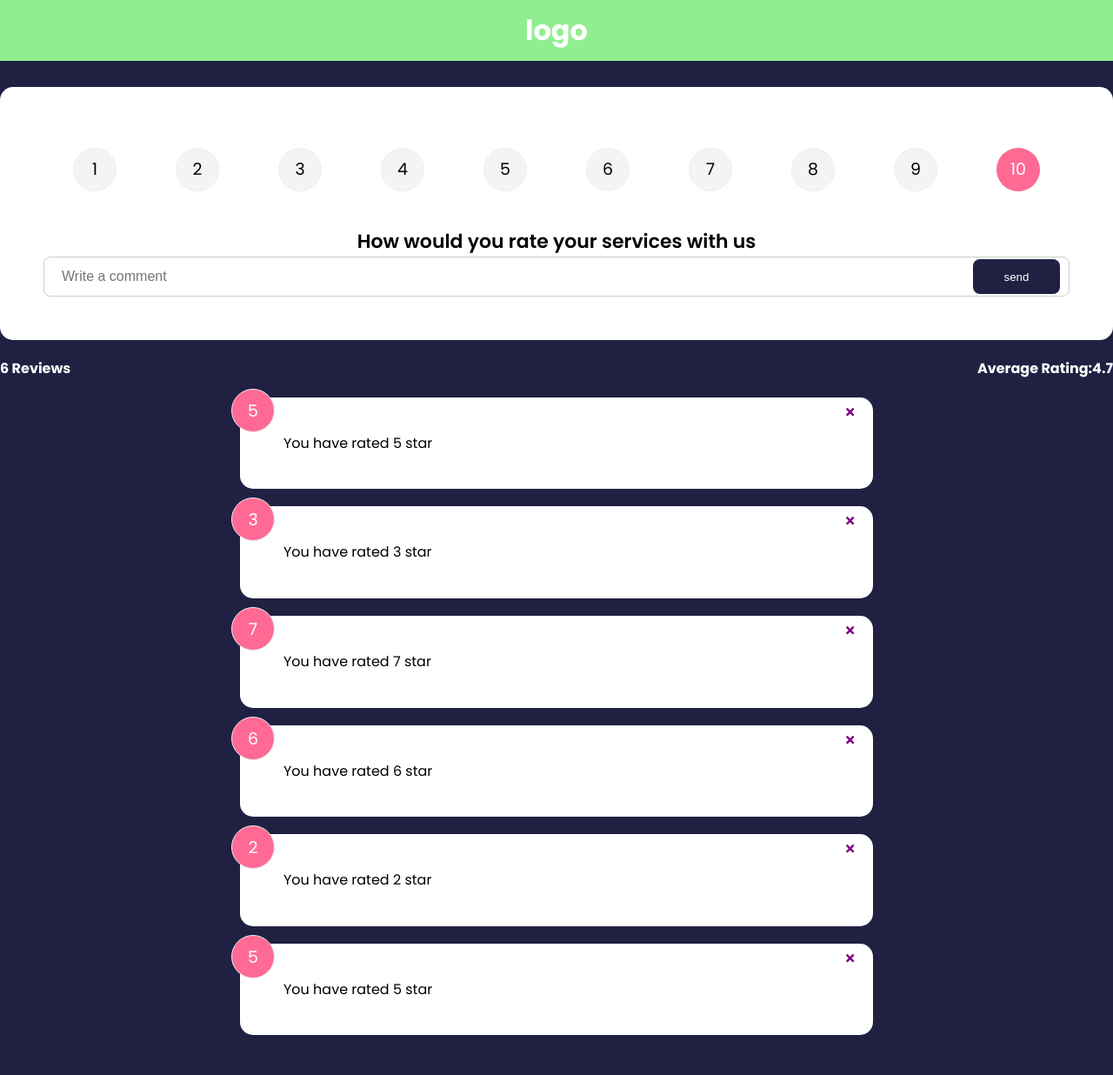
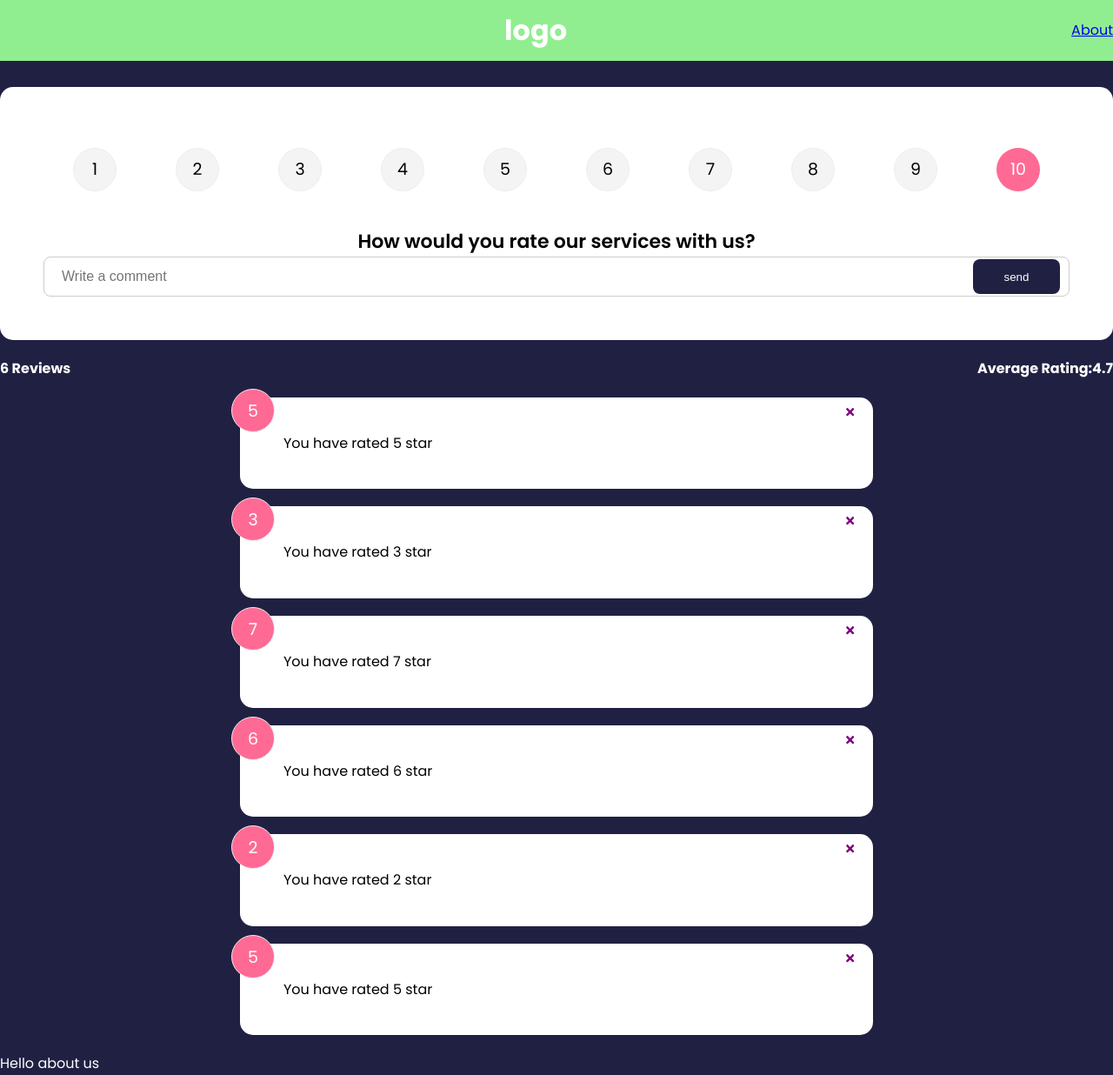
Before and after one commit to kofi-sammy/FeedbackApp, a React (Create React App) app: page /about in a window 1280 px wide. Shown: the whole page at 87% size. Before the commit the page ends 1210 px from the top, so only its background shows below. Built offline with nearby package versions, Linux system fonts and the light colour scheme.

Commit message:
Created a pages folder for routing

```diff
--- a/package.json
+++ b/package.json
@@ -6,10 +6,13 @@
     "@testing-library/jest-dom": "^5.16.1",
     "@testing-library/react": "^12.1.2",
     "@testing-library/user-event": "^13.5.0",
+    "framer-motion": "^4.1.17",
     "react": "^17.0.2",
     "react-dom": "^17.0.2",
     "react-icons": "^4.3.1",
-    "react-scripts": "5.0.0",
+    "react-router-dom": "^6.2.1",
+    "react-scripts": "^5.0.0",
+    "uuid": "^8.3.2",
     "web-vitals": "^2.1.4"
   },
   "scripts": {
--- a/src/App.js
+++ b/src/App.js
@@ -1,14 +1,16 @@
+
 import React,{useState} from 'react';
 import FeedbackForm from './components/FeedbackForm';
-
+import {v4 as uuidv4} from 'uuid';
 import FeedbackList from './components/FeedbackList';
 import FeedbackStats from './components/FeedbackStats';
 import Header from './components/Header';
 import FeedbackData from './data/FeedbackData';
+import{Routes, Route} from 'react-router-dom';
+import About from './Pages/About'
 
 
-
-const App = ({}) => {
+const App = () => {
   const [feedback, setFeedback] = useState(FeedbackData);
 
   const deleteFeedback=(id)=>{
@@ -17,16 +19,26 @@ const App = ({}) => {
     }
   }
 
+  const addFeedback = (newFeedback) =>{
+    newFeedback.id = uuidv4()
+    setFeedback([newFeedback, ...feedback])
+  }
+
   return (
-    <React.Fragment>
-        <Header bgColor='lightgreen' color='white'/>
-         <FeedbackForm/>
-        <FeedbackStats feedback={feedback}/>
-          <div className='container'>
-            <FeedbackList feedback={feedback}  handleDelete={deleteFeedback}/>
-          </div>
-    </React.Fragment>
+    <>
+          <Header bgColor='lightgreen' color='white'/>
+          <FeedbackForm addHandler={addFeedback}/>
+          <FeedbackStats feedback={feedback}/>
+            <div className='container'>
+              <FeedbackList feedback={feedback}  handleDelete={deleteFeedback}/>
+            </div>
+             <Routes>
+              <Route path="/" element={<App/>} />
+              <Route path="/about" element={<About/>} />
+            </Routes>
+    </>
+
   );
-};
+}
 
 export default App;
--- /dev/null
+++ b/src/Pages/About.jsx
@@ -0,0 +1,10 @@
+import React from 'react';
+
+const About = () => {
+  return (
+  <div>Hello about us</div>
+
+  );
+};
+
+export default About;
--- a/src/components/FeedbackForm.js
+++ b/src/components/FeedbackForm.js
@@ -3,9 +3,10 @@ import Card from './Card';
 import Button from './Button';
 import RatingSelect from './RatingSelect';
 
-const FeedbackForm = () => {
+const FeedbackForm = ({addHandler}) => {
   const [text,setText] = useState('')
   const [btnDisabled, setBtnDisabled] = useState(true)
+  const[rating, setRating] = useState(10)
   const [message, setMessage] = useState(' ')
 
   const formHandler = (event)=>{
@@ -23,11 +24,24 @@ const FeedbackForm = () => {
     setText(event.target.value)
   }
 
+  const submitHandler = (e) =>{
+    e.preventDefault()
+    if (text.trim().length > 10){
+      const newFeedback ={
+        text:text,
+        rating: rating
+      }
+
+      addHandler(newFeedback)
+      setText('')
+    }
+  }
+
   return (
    <Card style={{color:'#fff', backgroundColor:'white'}}>
-       <form>
-         <RatingSelect select={(rating)=>console.log(rating)}/>
-           <h2>How would you rate your services with us</h2>
+       <form onSubmit={submitHandler}>
+         <RatingSelect select={(rating)=>setRating(rating)}/>
+           <h2>How would you rate our services with us?</h2>
             <div className='input-group'>
                <input type="text" onChange={formHandler} value={text} placeholder='Write a comment'/>
                 <Button type='submit' isDisabled={btnDisabled}>send</Button>
--- a/src/components/FeedbackList.jsx
+++ b/src/components/FeedbackList.jsx
@@ -1,3 +1,4 @@
+import{motion, AnimatePresence} from 'framer-motion'
 import React from 'react';
 import FeedbackItem from './FeedbackItem';
 
@@ -7,12 +8,19 @@ const FeedbackList = ({feedback, handleDelete}) => {
         <p>No feedback Recieved</p>
     }
   return(
-        <div>
+        <div className='feedBack-list'>
+           <AnimatePresence>
+           {feedback.map((item) =>(
+             <motion.div key={item.id} initial={{opacity: 0}}
+             animate={{opacity:1}} exit={{opacity: 0}}>
+                <FeedbackItem key={item.id} item={item}
+                handleDelete={handleDelete} />
+            </motion.div>
 
-            {feedback.map((item) =>(
-                 <FeedbackItem key={item.id} item={item}
-                 handleDelete={handleDelete} />
+
             ))}
+           </AnimatePresence>
+
         </div>
   )
 };
--- a/src/components/Header.jsx
+++ b/src/components/Header.jsx
@@ -1,5 +1,6 @@
 import React from 'react';
 import propTypes from 'prop-types';
+import { Link } from 'react-router-dom';
 
 
 const Header = ({feed, bgColor, color}) => {
@@ -12,6 +13,11 @@ const Header = ({feed, bgColor, color}) => {
             <div className='container'>
                 <h1>{feed}</h1>
             </div>
+            <nav>
+                <ul>
+                    <Link to="/about">About</Link>
+                </ul>
+            </nav>
         </header>
     );
 };
--- a/src/index.js
+++ b/src/index.js
@@ -2,12 +2,12 @@ import React from 'react';
 import ReactDOM from 'react-dom';
 import './index.css';
 import App from './App';
-
+import{BrowserRouter as Router} from 'react-router-dom';
 
 ReactDOM.render(
-  <React.StrictMode>
+  <Router>
     <App />
-  </React.StrictMode>,
+  </Router>,
   document.getElementById('root')
 );
 
```
Also changed, not shown: src/Pages/Home.jsx (added, +10 -0 lines), 1 other file (tests, documents, lock files or other folders).
